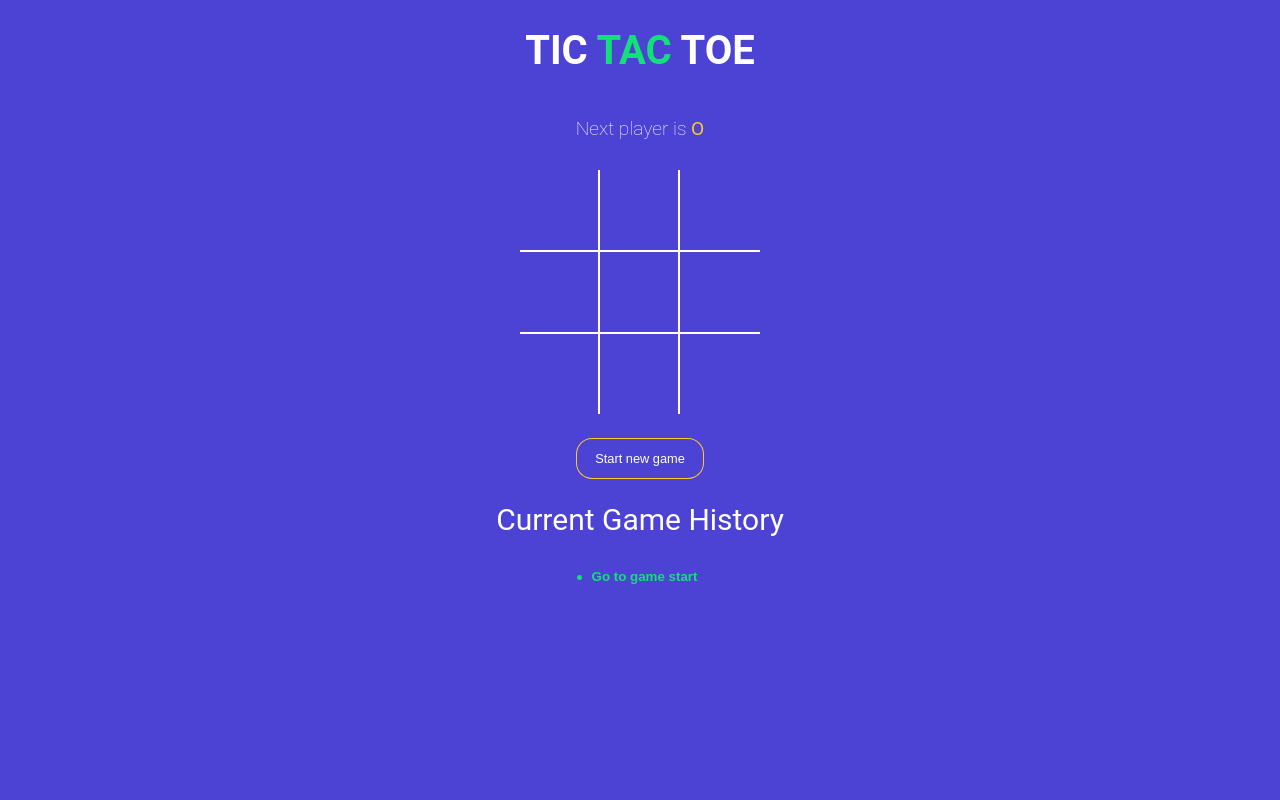
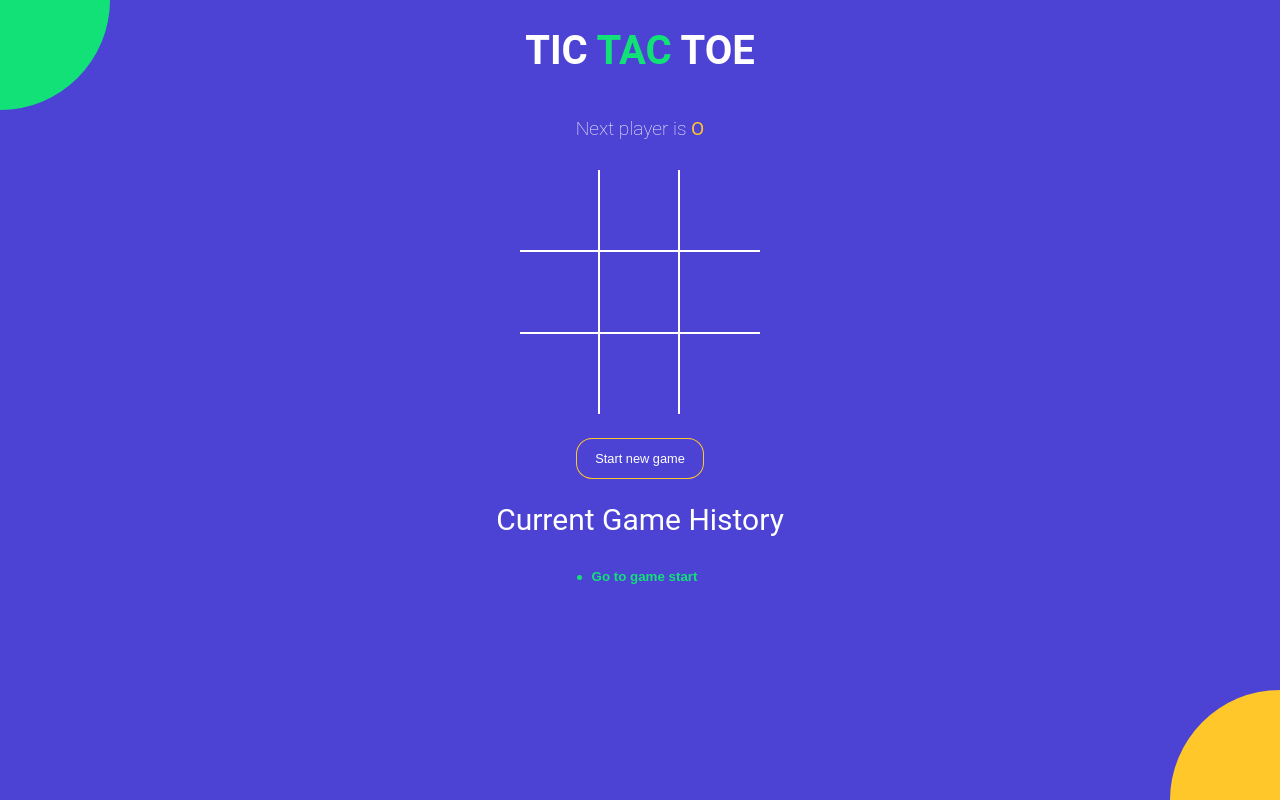
Before and after one commit to Nav-dev/tictactoe-game, a React app: page / in a window 1280 px wide. Built offline with nearby package versions, Linux system fonts and the light colour scheme; the HTML template or start-up script is replaced by a standard one.

Commit message:
added bg circles

```diff
--- a/src/App.jsx
+++ b/src/App.jsx
@@ -83,6 +83,7 @@
       Current Game History
       </h2>
         <History history={history} moveTo={moveTo} currentMove={currentMove} />
+      <div className="bg-balls" />
       </div>
 
   );
```
